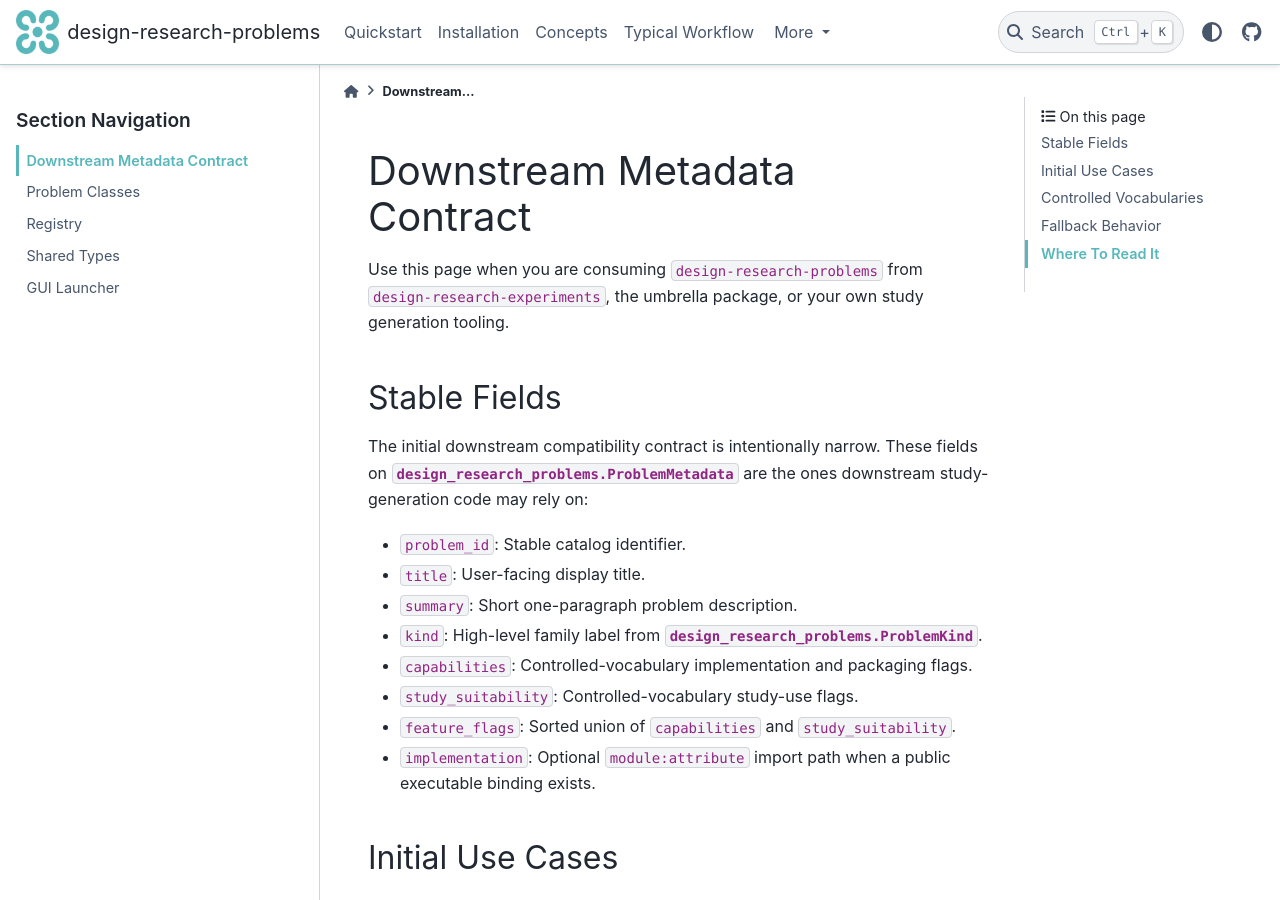
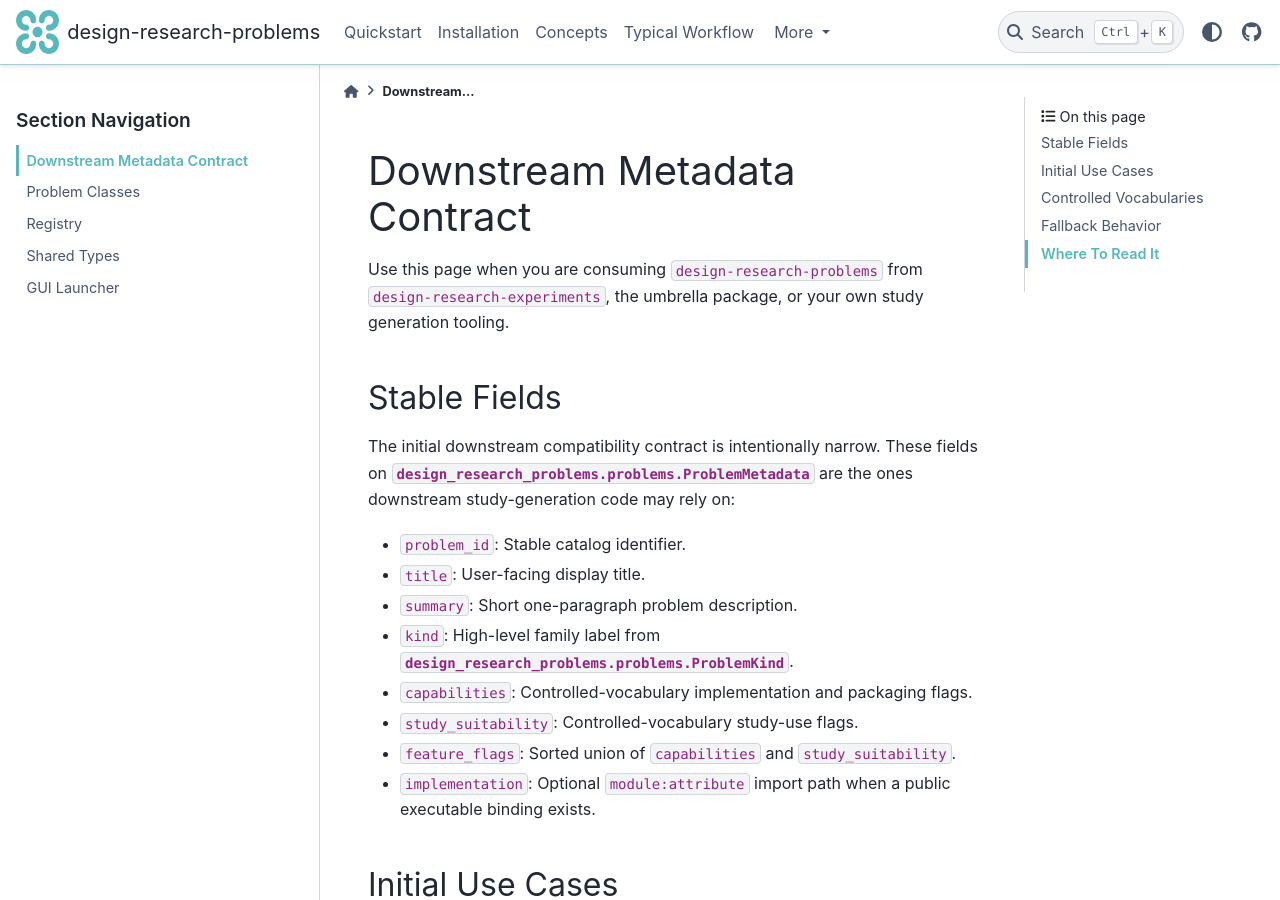
Before and after one commit to cmudrc/design-research-problems, a Sphinx documentation site: the page built from docs/downstream_metadata_contract.rst, in a window 1280 px wide and 900 px high. Built offline with Sphinx 7.4.7 and the PyData theme 0.15.4, drawn with Linux system fonts in a browser that asks for light colours.

Commit message:
Fix downstream metadata docs references

```diff
--- a/docs/downstream_metadata_contract.rst
+++ b/docs/downstream_metadata_contract.rst
@@ -9,13 +9,13 @@ Stable Fields
 -------------
 
 The initial downstream compatibility contract is intentionally narrow. These
-fields on :class:`design_research_problems.ProblemMetadata` are the ones
+fields on :class:`design_research_problems.problems.ProblemMetadata` are the ones
 downstream study-generation code may rely on:
 
 - ``problem_id``: Stable catalog identifier.
 - ``title``: User-facing display title.
 - ``summary``: Short one-paragraph problem description.
-- ``kind``: High-level family label from :class:`design_research_problems.ProblemKind`.
+- ``kind``: High-level family label from :class:`design_research_problems.problems.ProblemKind`.
 - ``capabilities``: Controlled-vocabulary implementation and packaging flags.
 - ``study_suitability``: Controlled-vocabulary study-use flags.
 - ``feature_flags``: Sorted union of ``capabilities`` and ``study_suitability``.
```
